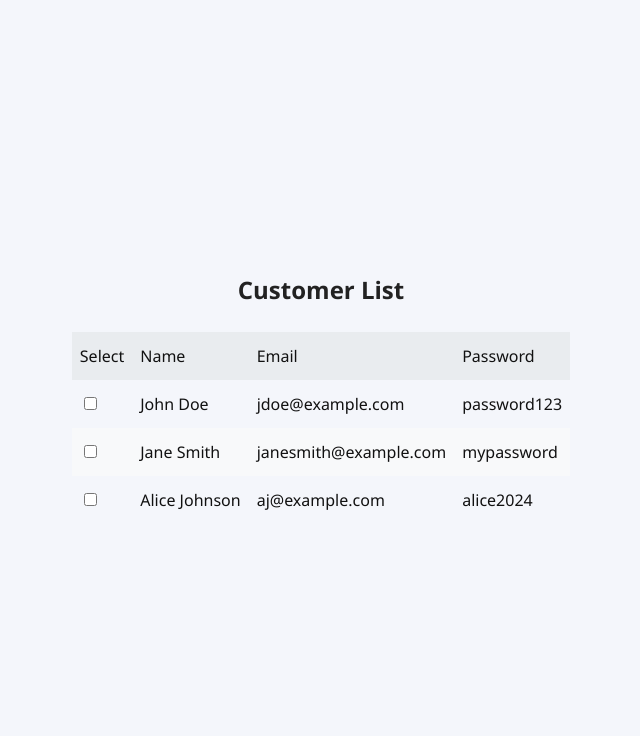
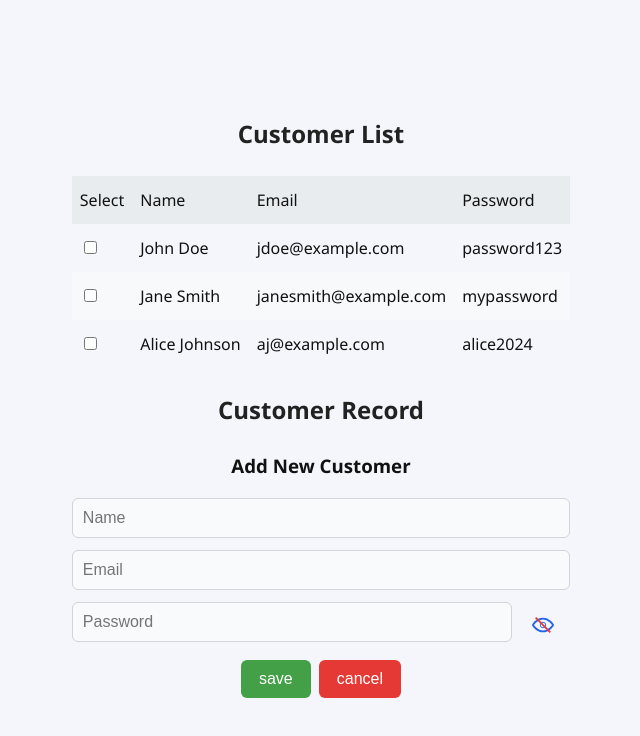
Before and after one commit to n-hccm/react-project, a React (Vite) app in the folder react/: page / in a window 1280 px wide. Shown: the top 736 px of the page, without its empty margins (319-959 px from the left). Built offline with nearby package versions, Linux system fonts and the light colour scheme.

Commit message:
Show options is a newCustomer or edit cutomer

```diff
--- a/react/src/component/CustomerList.tsx
+++ b/react/src/component/CustomerList.tsx
@@ -7,11 +7,18 @@ interface CustomerListProps {
   list: Customer[];
 }
 
+const customerDefault: Customer = {
+    uid: -1,
+    name: "",
+    email: "",
+    password: ""
+};
+
 const CustomerList: React.FC<CustomerListProps> = ({ list }) => {
-    const [selectedCustomer, setSelectedCustomer] = React.useState<Customer | null>(null);
+    const [selectedCustomer, setSelectedCustomer] = React.useState<Customer>();
 
     const handleSelectCustomer = (customer: Customer) => {
-        setSelectedCustomer(prev => (prev?.uid === customer.uid ? null : customer));
+        setSelectedCustomer(prev => (prev?.uid === customer.uid ? customerDefault : customer));
     };
     return (
         <>
@@ -44,9 +51,7 @@ const CustomerList: React.FC<CustomerListProps> = ({ list }) => {
                 </tbody>
             </table>
         </div>
-        {selectedCustomer !== null && (
-            <CustomerRecord customer={selectedCustomer} />
-        )}
+        <CustomerRecord customer={selectedCustomer ?? customerDefault} />
 </>
     );
 };
--- a/react/src/component/CustomerRecord.tsx
+++ b/react/src/component/CustomerRecord.tsx
@@ -8,6 +8,8 @@ interface CustomerRecordProps {
 
 const CustomerRecord: React.FC<CustomerRecordProps> = ({ customer }) => {
     const [formObject, setFormObject] = useState<Customer>(customer);
+    const isNewCustomer = customer.uid === -1;
+    const title = isNewCustomer ? "Add New Customer" : "Edit Customer";
 
     useEffect(() => {
         setFormObject(customer);
@@ -35,8 +37,7 @@ const CustomerRecord: React.FC<CustomerRecordProps> = ({ customer }) => {
     return (
         <div>
             <h2>Customer Record</h2>
-            <button className="btn-add">Add</button>
-            <button className="btn-update">Update</button>
+            <h3>{title}</h3>
             <div>
                 <input type="text" name={"name"} value={formObject.name} placeholder="Name" onChange={(e) => changeHandler(e)} />
                 <input type="email" name={"email"} value={formObject.email} placeholder="Email" onChange={(e) => changeHandler(e)} />
@@ -65,7 +66,8 @@ const CustomerRecord: React.FC<CustomerRecordProps> = ({ customer }) => {
                     </button>
                 </div>
                 <div>
-                    <input className="btn-delete" type="button" value="delete" onClick={() => deleteSelected()} />
+                    {!isNewCustomer ? <input className="btn-delete" type="button" value="delete" onClick={() => deleteSelected()} /> : null}
+
                     <input className="btn-save" type="button" value="save" onClick={() => saveSelected()} />
                     <input className="btn-cancel" type="button" value="cancel" onClick={() => cancelSelected()} />
                 </div>
```
